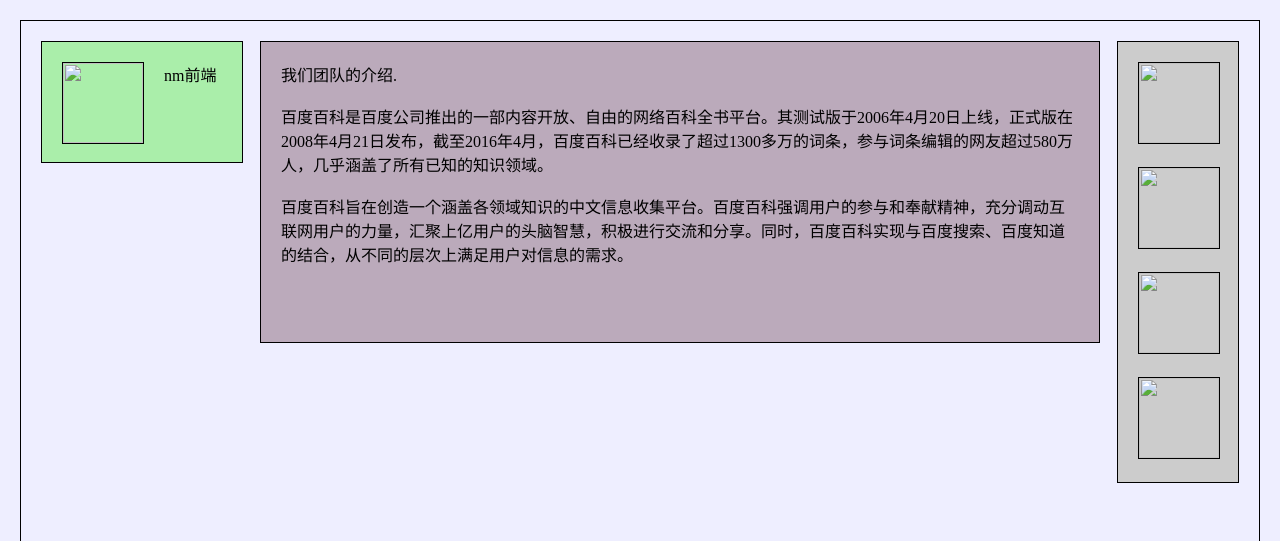
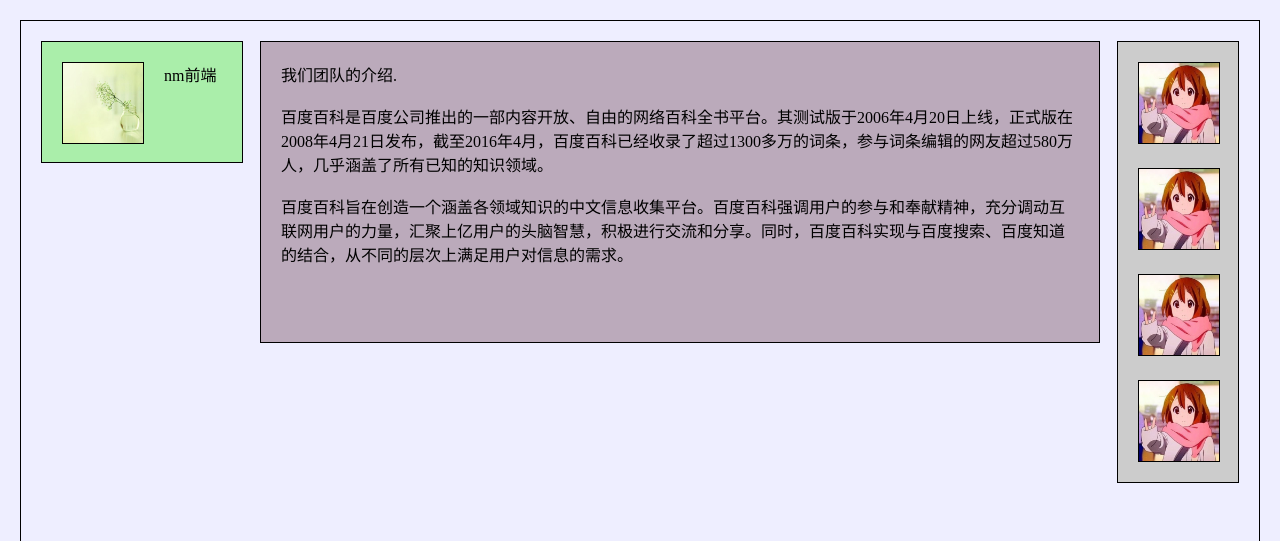
Before and after one commit to charlyne/ifemission, a plain HTML site: page task3/index.html in a window 1280 px wide. Shown: the top 541 px of the page. Drawn offline with Linux system fonts and the light colour scheme.

Commit message:
change the image's path

```diff
--- a/task3/index.html
+++ b/task3/index.html
@@ -9,7 +9,7 @@
 <body>
     <div id='backdiv'>
         <div id='left'>
-            <img id="leftimg" src="./img/task3-1.jpeg">
+            <img id="leftimg" src="./task3-1.jpeg">
             <p id='leftp'>nm前端</p>
         </div>
         <div id='main'>
@@ -22,10 +22,10 @@
         </article>
         </div>
         <div id="right">
-            <img class="logo" src="./img/task3-2.jpg">
-            <img class="logo" src="./img/task3-2.jpg">
-            <img class="logo" src="./img/task3-2.jpg">
-            <img class="logo" src="./img/task3-2.jpg">
+            <img class="logo" src="./task3-2.jpg">
+            <img class="logo" src="./task3-2.jpg">
+            <img class="logo" src="./task3-2.jpg">
+            <img class="logo" src="./task3-2.jpg">
         </div>
 </body>
 
```
